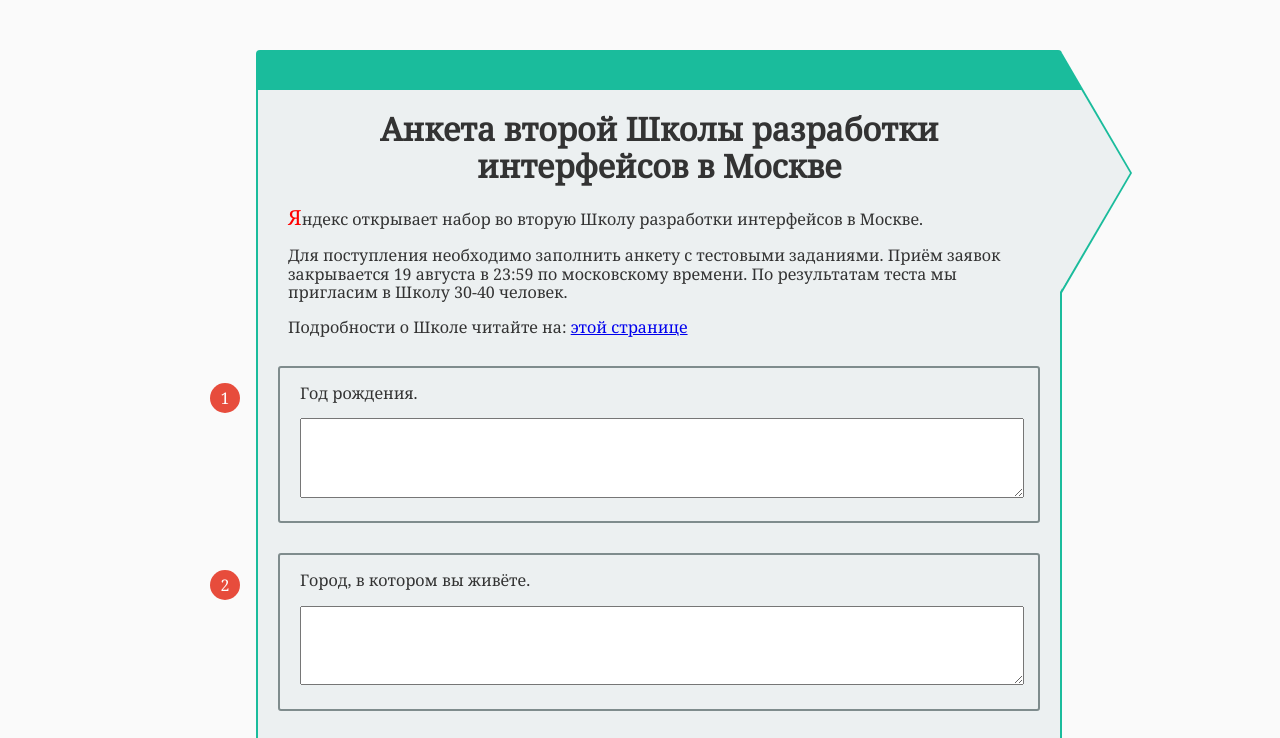
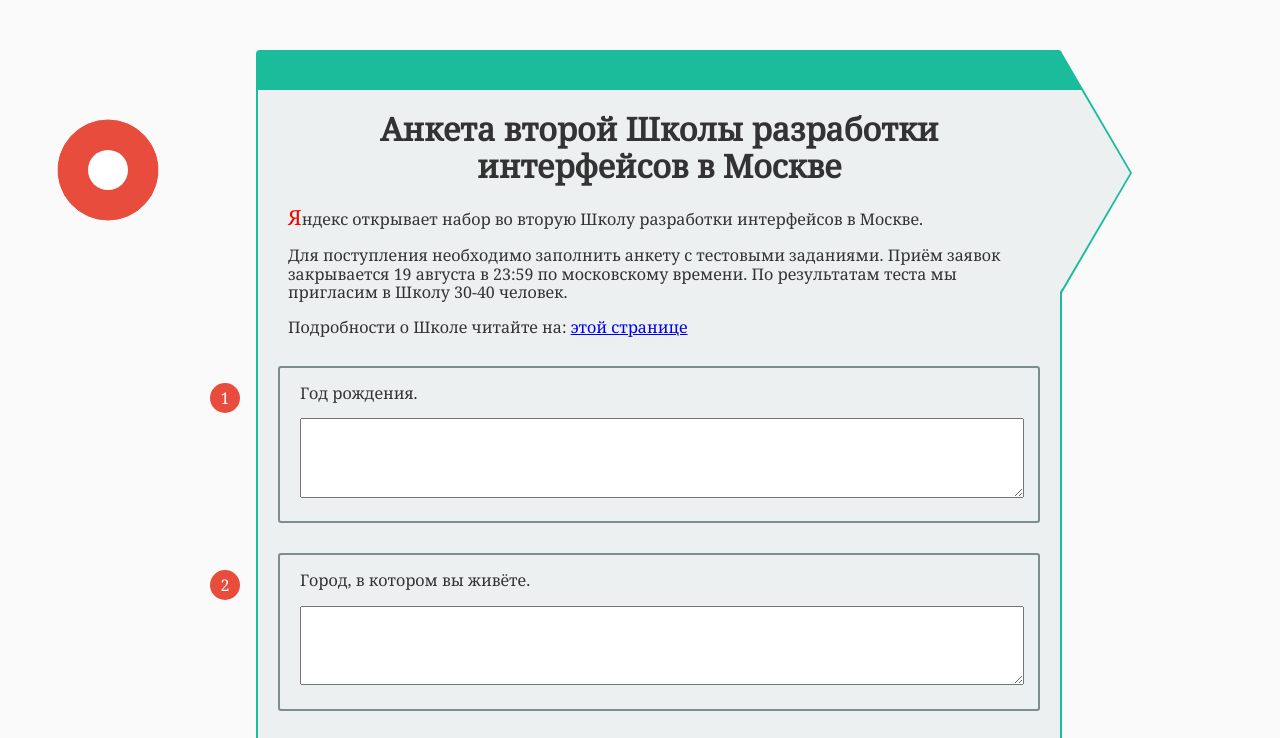
Before and after one commit to Yeti-or/Anket, a website: page app/index.html in a window 1280 px wide. Shown: the top 738 px of the page. Drawn offline with nearby package versions, Linux system fonts and the light colour scheme; files that its build step writes are made by us from their sources.

Commit message:
Add progressCircle.

```diff
--- a/app/index.html
+++ b/app/index.html
@@ -22,8 +22,10 @@
         <![endif]-->
 
         <div class="questionnaire">
+        <!--[if gt IE 7]><!-->
             <div class="triangle"></div>
             <div class="hide"></div>
+        <!--<![endif]-->
             <header>
                 <h1>Анкета второй Школы разработки интерфейсов в Москве</h1>
             </header>
@@ -312,10 +314,12 @@
         <!-- build:js scripts/vendor.js -->
         <!-- bower:js -->
         <script src="bower_components/jquery/jquery.js"></script>
+        <script src="bower_components/raphael/raphael.js"></script>
         <!-- endbower -->
         <!-- endbuild -->
 
         <!-- build:js scripts/main.js -->
+        <script src="scripts/progress.js"></script>
         <script src="scripts/main.js"></script>
         <!-- endbuild -->
 
--- a/app/scripts/hello.coffee
+++ /dev/null
@@ -1 +0,0 @@
-console.log "'Allo from CoffeeScript!"
--- a/app/scripts/main.js
+++ b/app/scripts/main.js
@@ -1,7 +1,7 @@
 'use strict';
 
 (function(){
-
+    var progressCircle = null;
     var collapse = function(fieldSet){
         var question = fieldSet.children().first();
         var inputs = fieldSet.find('input,textarea');
@@ -62,10 +62,18 @@
                     break;
             }
         });
+        var label = question.children()[0];
+        label.innerText = label.innerText / (7-1) === 7 ? '7' : label.innerText;//bonus
         if(passed){
             question.addClass('passed');
+            if(progressCircle){
+                progressCircle.turnOnSector(label.innerText - 1);
+            }
         }else{
             question.removeClass('passed');
+            if(progressCircle){
+                progressCircle.turnOffSector(label.innerText - 1);
+            }
         }
     };
 
@@ -82,6 +90,15 @@
             var fieldSet = $(this).parents('fieldset');
             checkForPassing(fieldSet);
         });
+
+        var paper = Raphael(0, 50, 200, 200);
+        progressCircle = paper.createProgressBar(70,120,20,50,15,"#e74c3c","#1abc9c");
+        $(paper.canvas).css({
+            'position':'fixed',
+            'left': '3%',
+            'zIndex':-1
+        });
+
     });
 
 })();
--- /dev/null
+++ b/app/scripts/progress.js
@@ -0,0 +1,67 @@
+'use strict';
+
+function ProgressBar (){
+    this.sectors = [];
+    this.offColour = null;
+    this.onColour = null;
+
+    this.turnOffSector = function(index){
+        this.sectors[index].attr({"fill":this.offColour,"stroke":this.offColour});
+    };
+    this.turnOnSector = function(index){
+        this.sectors[index].attr({"fill":this.onColour,"stroke":this.onColour});
+    };
+}
+
+Raphael.fn.createProgressBar = function(x,y,rIn,rOut,itemsCount,colour,colourProgress){
+
+    var rad = Math.PI / 180;
+    var paper = this;
+    var sectorAngle = 360 / itemsCount;
+
+    var drawSector = function(cx, cy, r, startAngle, endAngle, params) {
+        //school math http://ru.wikipedia.org/wiki/%D0%9A%D0%B0%D1%82%D0%B5%D1%82
+        var x1 = cx + r*Math.sin((startAngle)*rad);
+        var y1 = cy - r*Math.cos((startAngle)*rad);
+
+        var x2 = cx + r*Math.sin((endAngle)*rad);
+        var y2 = cy - r*Math.cos((endAngle)*rad);
+
+        //developer.mozilla.org/en-US/docs/Web/SVG/Tutorial/Paths
+        return paper.path(
+            [
+                "M",cx,cy,
+                "L",x1,y1,
+                "A",
+                    r,r,
+                    0,((endAngle - startAngle) > 180)?1:0,1,
+                    x2,y2,
+                "Z"
+            ]
+        ).attr(params);
+    };
+
+    paper.circle(x, y, rOut).attr({
+        "fill": colour,
+        "stroke-width": "0"
+    });
+
+    var progressBar = new ProgressBar();
+    progressBar.onColour = colourProgress;
+    progressBar.offColour = colour;
+
+    for(var angle=0;angle<360;angle+=sectorAngle){
+        progressBar.sectors.push(
+            drawSector(x,y,rOut,angle,angle+sectorAngle,{
+                "stroke":colour
+        }));
+    }
+
+    paper.circle(x, y, rIn).attr({
+        "fill":"#ffffff",
+        "stroke-width":"0"
+    });
+
+    progressBar.paper = paper;
+    return progressBar;
+};
--- a/app/styles/main.css
+++ b/app/styles/main.css
@@ -113,7 +113,7 @@
 }
 
 .question_mark.passed{
-    background-color: #2ecc71;
+    background-color: #1abc9c;
 }
 
 fieldset input[type="text"],
```
